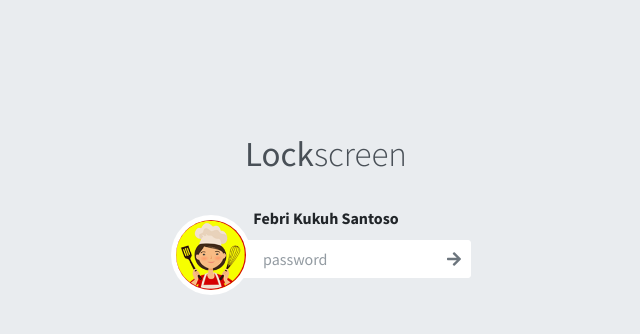
After one commit to poseidonwood/kedai, a PHP site: page /pages/login/index.php in a window 1280 px wide. The commit adds this page. Shown: the top 334 px of the page, without its empty margins (314-954 px from the left). Run offline with PHP 8.4, Linux system fonts and the light colour scheme; some libraries are stand-ins or nearby versions.

Commit message:
Update Lockscreen
Lockscreen , keluar tanpa masukkan id hanya password

```diff
--- /dev/null
+++ b/pages/login/index.php
@@ -0,0 +1,61 @@
+<!DOCTYPE html>
+<html>
+<head>
+  <meta charset="utf-8">
+  <meta http-equiv="X-UA-Compatible" content="IE=edge">
+  <title>Kedai Bu Puji | Lockscreen</title>
+  <!-- Tell the browser to be responsive to screen width -->
+  <meta name="viewport" content="width=device-width, initial-scale=1">
+
+  <!-- Font Awesome -->
+  <link rel="stylesheet" href="../../plugins/fontawesome-free/css/all.min.css">
+  <!-- Ionicons -->
+  <link rel="stylesheet" href="https://code.ionicframework.com/ionicons/2.0.1/css/ionicons.min.css">
+  <!-- Theme style -->
+  <link rel="stylesheet" href="../../dist/css/adminlte.min.css">
+  <!-- Google Font: Source Sans Pro -->
+  <link href="https://fonts.googleapis.com/css?family=Source+Sans+Pro:300,400,400i,700" rel="stylesheet">
+</head>
+<body class="hold-transition lockscreen">
+<!-- Automatic element centering -->
+<div class="lockscreen-wrapper">
+  <div class="lockscreen-logo">
+    <a href="../../index2.html"><b>Lock</b>screen</a>
+  </div>
+  <!-- User name -->
+  <div class="lockscreen-name">Febri Kukuh Santoso</div>
+
+  <!-- START LOCK SCREEN ITEM -->
+  <div class="lockscreen-item">
+    <!-- lockscreen image -->
+    <div class="lockscreen-image">
+      <img src="../../dist/img/AdminLTELogo.png" alt="User Image">
+    </div>
+    <!-- /.lockscreen-image -->
+
+    <!-- lockscreen credentials (contains the form) -->
+    <form action = "../../proses/login-check.php" method="post" class="lockscreen-credentials">
+      <div class="input-group">
+        <input type="password" class="form-control" placeholder="password" autofocus required>
+
+        <div class="input-group-append">
+          <button type="button" class="btn"><i class="fas fa-arrow-right text-muted"></i></button>
+        </div>
+      </div>
+    </form>
+    <!-- /.lockscreen credentials -->
+
+  </div>
+  <!-- /.lockscreen-item -->
+
+
+
+</div>
+<!-- /.center -->
+
+<!-- jQuery -->
+<script src="../../plugins/jquery/jquery.min.js"></script>
+<!-- Bootstrap 4 -->
+<script src="../../plugins/bootstrap/js/bootstrap.bundle.min.js"></script>
+</body>
+</html>
--- a/pages/pages-mainside.php
+++ b/pages/pages-mainside.php
@@ -66,10 +66,10 @@
           </li>
          -->
           <li class="nav-item has-treeview">
-            <a href="#" class="nav-link">
-              <i class="nav-icon fas fa-edit"></i>
+          <a href="#" class="nav-link">
+              <i class="nav-icon fas fa-exchange-alt"></i>
               <p>
-                Forms
+                Keluar - Masuk
                 <i class="fas fa-angle-left right"></i>
               </p>
             </a>
--- /dev/null
+++ b/proses/login-check.php
@@ -0,0 +1,5 @@
+<?php
+include "../setting/koneksi.php";
+header("location:$domain");
+
+?>
--- a/proses/proses-masuk.php
+++ b/proses/proses-masuk.php
@@ -67,7 +67,10 @@
         '$id_barang','','$nm_barang','$qty','$harga_beli_satuan','$harga_beli','$harga_jual','$exp','$timestamps','')");
     $simpan01 = mysqli_query($koneksi,"insert into transaksi values(
             '$timestamps','$id_transaksi','$tanggal','$jenis_transaksi','$nm_pembeli','$id_barang','$nm_barang','$qty','$harga_beli','','','$keterangan')");
-         //cek saldo
+    $simpan_log = mysqli_query($koneksi,"insert into tbl_log values(
+            '$timestamps','$id_transaksi','$tanggal','$jenis_transaksi','$nm_pembeli','$id_barang','$nm_barang','$qty','$harga_beli','','')");
+
+            //cek saldo
          $query_saldo = mysqli_query($koneksi,"select *from tbl_saldo");
          $fetch_saldo = mysqli_fetch_array($query_saldo);
          $saldo_awal = $fetch_saldo['total_saldo'];
```
Also changed, not shown: headside.php (+17 -0 lines), mainside.php (+5 -3 lines).
